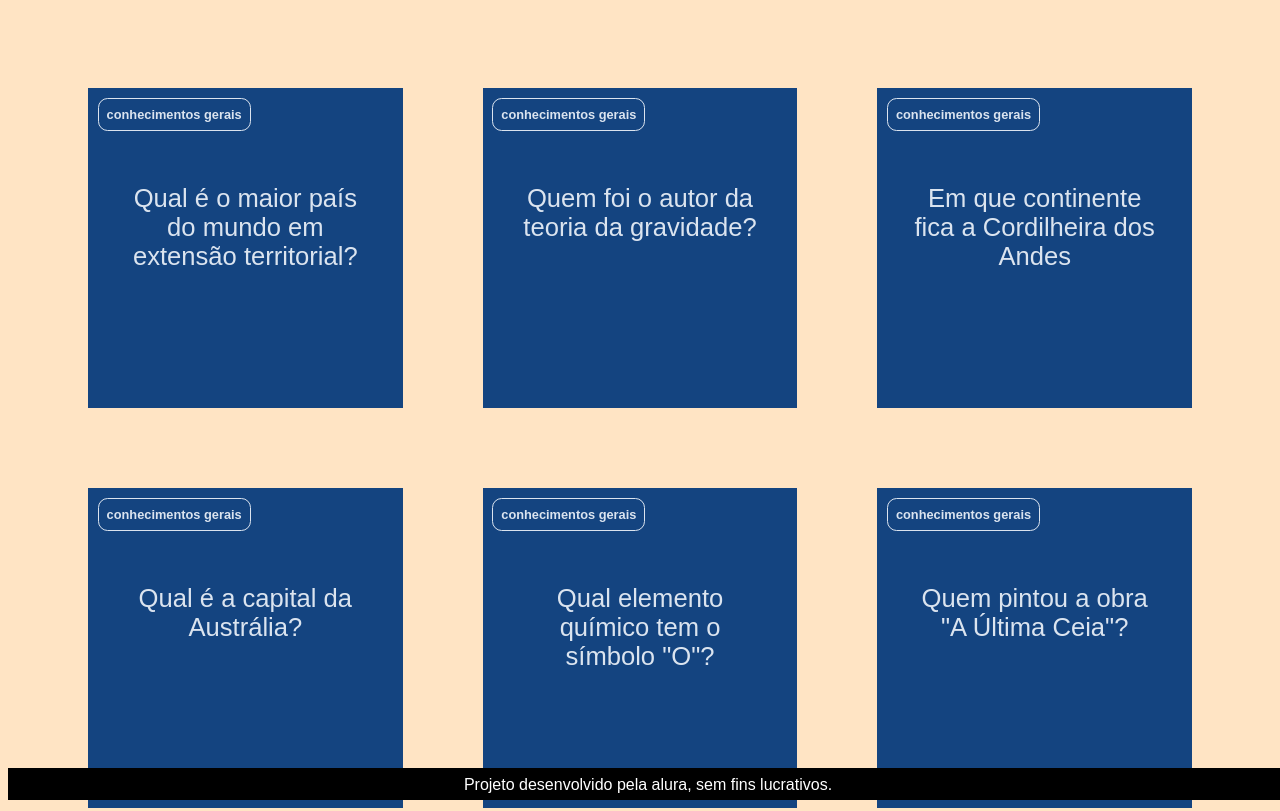
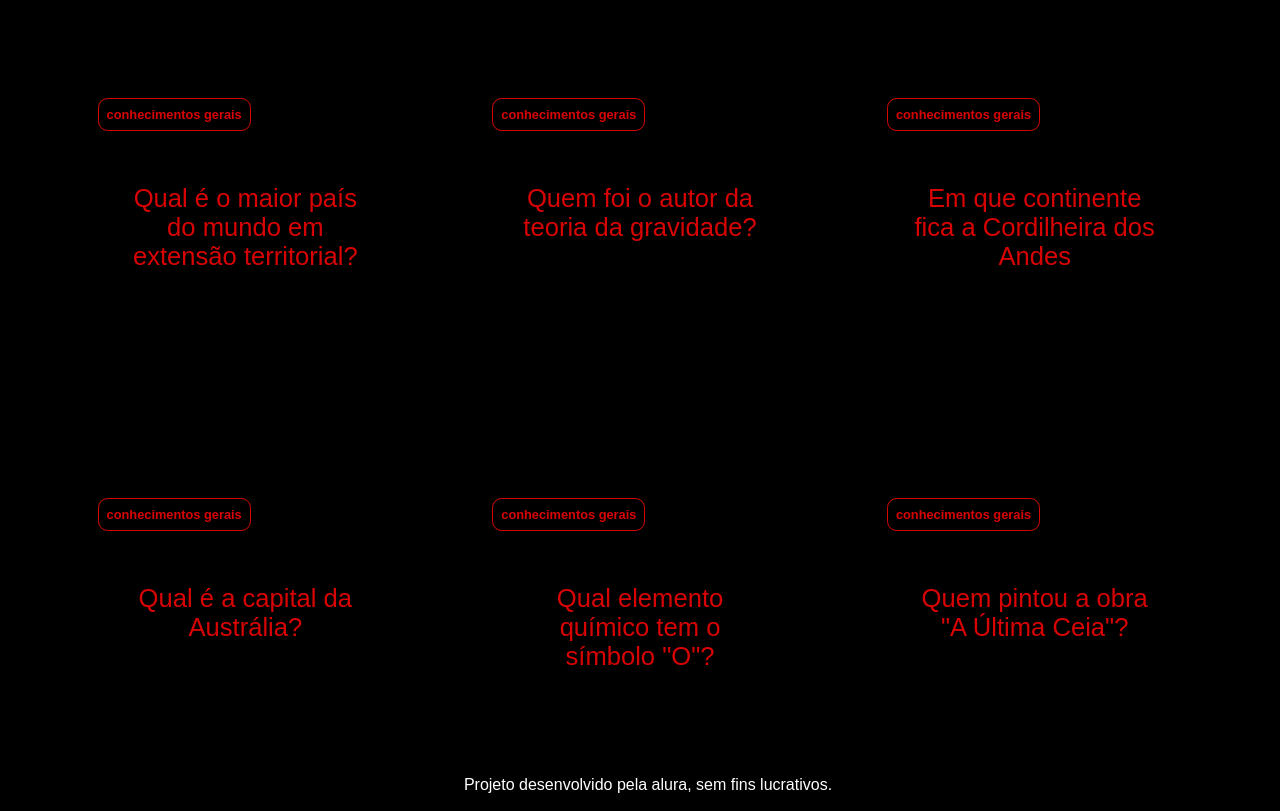
Before and after one commit to Teuszzinn/Flash-cards-Mateus-, a plain HTML site: page index.html in a window 1280 px wide. Shown: the top 811 px of the page. Drawn offline with Linux system fonts and the light colour scheme; a web font is replaced by a local one.

Commit message:
Add files via upload

```diff
--- a/style.css
+++ b/style.css
@@ -1,13 +1,13 @@
 :root {
-  --text-color: #dbe4ef;
-  --card-front-color: #144480;
-  --card-back-color: #00f4bf;
-  --cor-da-borda:#1509f5;
-  --cor-fundo-cartao: #ffffff;
+  --text-color: #ff0505d8;
+  --card-front-color: #ff000000;
+  --card-back-color: #ffffff;
+  --cor-da-borda: #2ccc17;
+  --cor-fundo-cartao: #37ff37;
 }
 
 body {
-  background-color: bisque;
+  background-color: rgb(0, 0, 0);
   font-family: "Bai Jamjuree", sans-serif;
 }
 
@@ -97,3 +97,25 @@ footer p {
   font-size: 1rem;
   margin-top: 0.5rem;
 }
+
+@media (max-widtb: 560px)
+}
+
+  {
+  bory {
+    background-color: rgb(251, 255, 20);
+  }
+
+  .cartao {
+    flex: 1 0 calc(100% - 1rem);
+  }
+
+  .cartao__conteudo h3 {
+    font-size: 3vw;
+  }
+
+  .cartao__conteudo p {
+    font-size: 3.8vw;
+  }
+
+}
```
